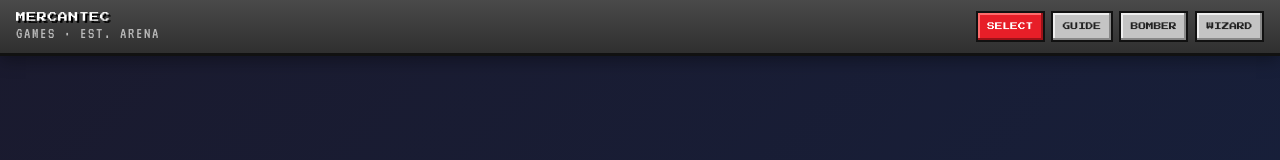
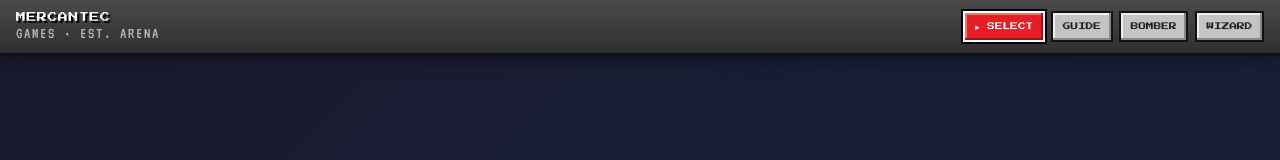
Before and after one commit to Mercantech/AI-Bomberman, a website: page public/index.html in a window 1280 px wide. Shown: the top 160 px of the page. Drawn offline with Linux system fonts and the light colour scheme.

Commit message:
Clearer active state on shared Games navbar

```diff
--- a/public/arena-nav.css
+++ b/public/arena-nav.css
@@ -68,7 +68,12 @@
 .arena-nav-links a.active {
   background: #e71e28;
   color: #fff !important;
-  box-shadow: inset -2px -2px 0 #9b1218, inset 2px 2px 0 #ff6b6b;
+  border-color: #fff;
+  box-shadow: inset -2px -2px 0 #9b1218, inset 2px 2px 0 #ff6b6b, 0 0 0 2px #000;
+}
+
+.arena-nav-links a.active::before {
+  content: '► ';
 }
 
 @media (max-width: 560px) {
```
